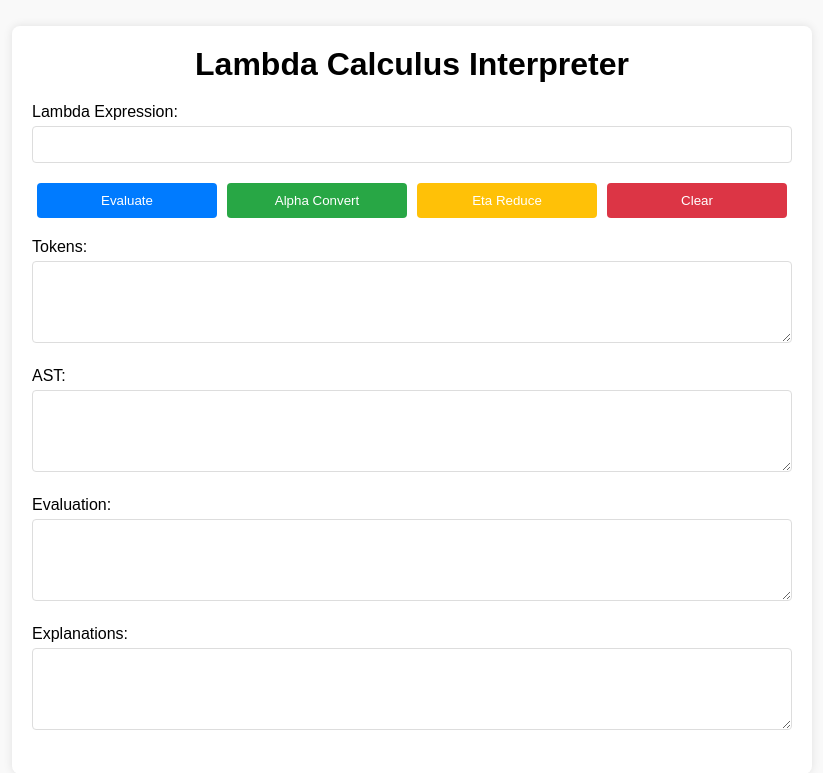
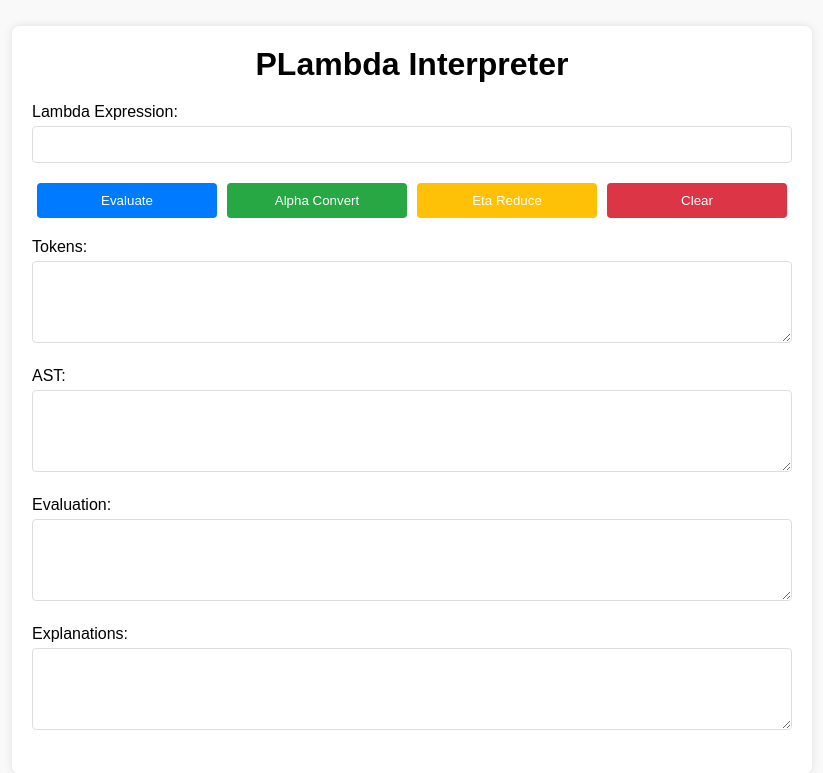
Before and after one commit to jesseRoyal/NewLamdbCal_, a Flask app: page / in a window 1280 px wide. Shown: the top 773 px of the page, without its empty margins (228-1051 px from the left). Run offline with Flask 2, Linux system fonts and the light colour scheme.

Commit message:
\\made changes

```diff
--- a/app/template/__init__.py
+++ b/app/template/__init__.py
@@ -46,7 +46,7 @@ def compile_code():
     # So that the output does not print in the console
     code = code.replace("PRINT", "PRINT_RET")
 
-    result, error = main.run('<stdin>', code)
+    result, error = main.run('', code)
 
     if error:
         return error.as_string()
--- a/app/template/index.html
+++ b/app/template/index.html
@@ -3,7 +3,7 @@
 <head>
     <meta charset="UTF-8">
     <meta name="viewport" content="width=device-width, initial-scale=1.0">
-    <title>Lambda Calculus Interpreter</title>
+    <title>PLambda Interpreter</title>
     <style>
         * {
             box-sizing: border-box;
@@ -81,7 +81,7 @@
 </head>
 <body>
     <div class="container">
-        <h1>Lambda Calculus Interpreter</h1>
+        <h1>PLambda Interpreter</h1>
         <div class="input-group">
             <label for="lambda-expression">Lambda Expression:</label>
             <input type="text" id="lambda-expression" class="input-field">
@@ -110,7 +110,7 @@
         </div>
     </div>
 
-    <script>
+    <!--<script>
         document.getElementById('compileForm').addEventListener('submit', function(event) {
             event.preventDefault(); // Prevent default form submission
             var code = document.getElementById('codeInput').value; // Get code from textarea
@@ -135,6 +135,6 @@
             };
             xhr.send('code=' + encodeURIComponent(code)); // Send code in the request body
         }
-    </script>
+    </script>-->
 </body>
 </html>
```
Also changed, not shown: 1 other file.
